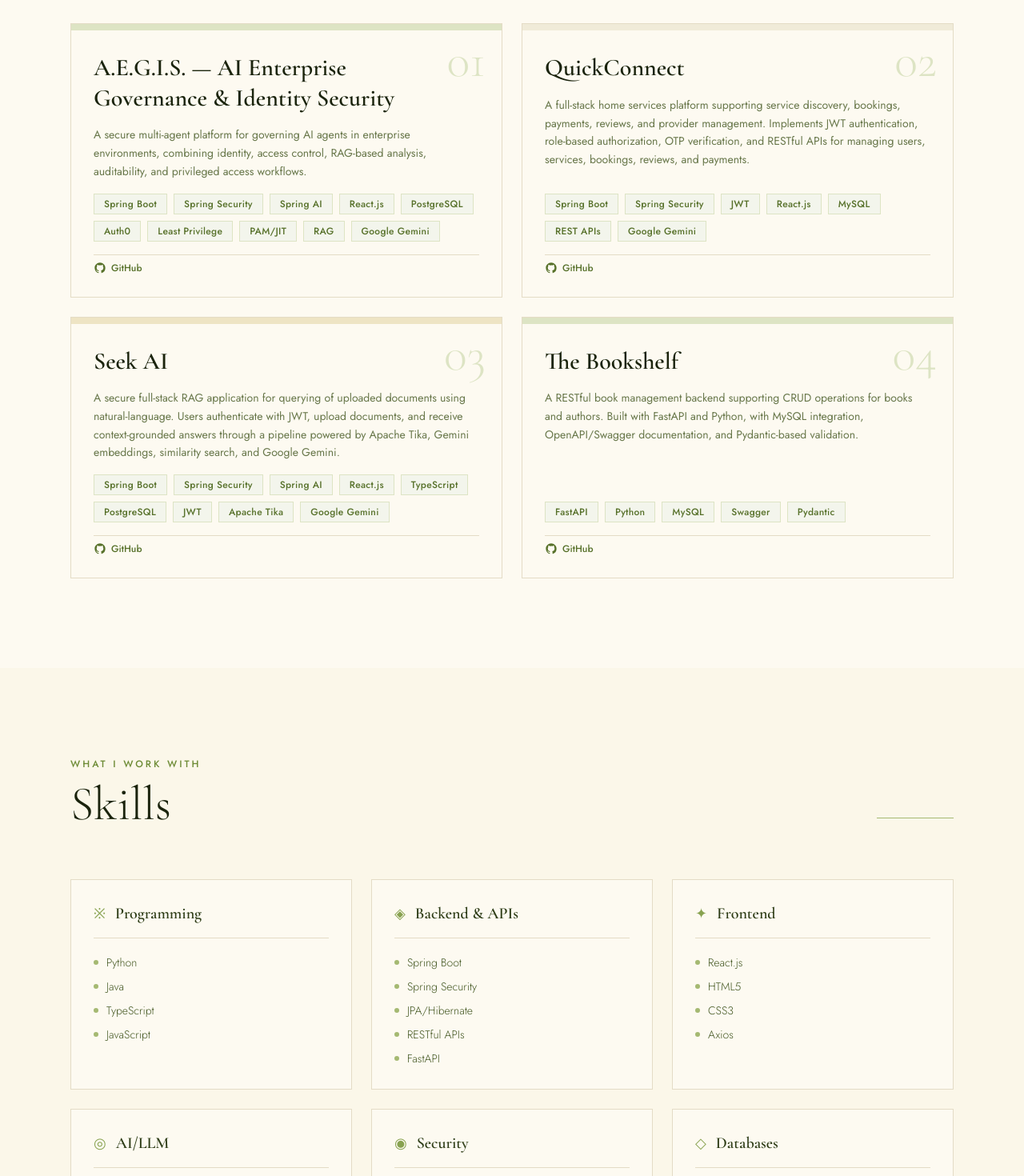
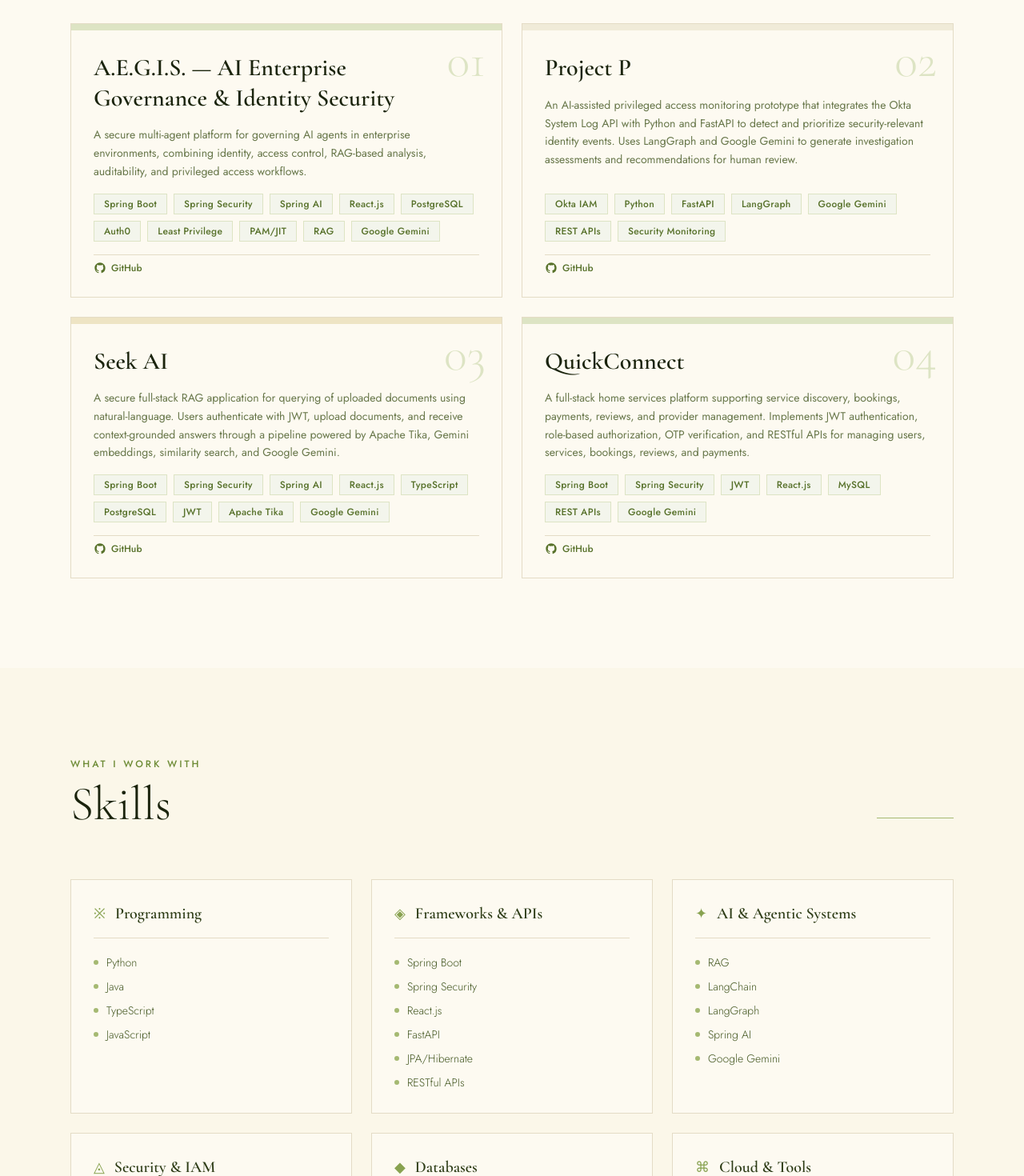
Before and after one commit to Rohitha-25/rohitha-25.github.io, a React (Vite) app: page / in a window 1280 px wide. Shown: the part 1760-3230 px from the top of the page at 80% size. Built offline with nearby package versions, Linux system fonts and the light colour scheme.

Commit message:
portfolio

```diff
--- a/src/components/Skills.jsx
+++ b/src/components/Skills.jsx
@@ -1,13 +1,12 @@
 import { skills } from '../data/portfolio'
 
 const ICONS = {
-  Programming:         '※',
-  'Backend & APIs':    '◈',
-  Frontend:            '✦',
-  'AI/LLM':            '◎',
-  Security:            '◉',
-  Databases:           '◇',
-  'Cloud & Tools':     '⌘',
+  Programming:            '※',
+  'Frameworks & APIs':    '◈',
+  'AI & Agentic Systems': '✦',
+  'Security & IAM':       '◬',
+  Databases:              '◆',
+  'Cloud & Tools':        '⌘',
 }
 
 export default function Skills() {
--- a/src/data/portfolio.js
+++ b/src/data/portfolio.js
@@ -55,18 +55,18 @@
   },
   {
     id:    2,
-    name:  'QuickConnect',
-    desc:  'A full-stack home services platform supporting service discovery, bookings, payments, reviews, and provider management. Implements JWT authentication, role-based authorization, OTP verification, and RESTful APIs for managing users, services, bookings, reviews, and payments.',
+    name:  'Project P',
+    desc:  'An AI-assisted privileged access monitoring prototype that integrates the Okta System Log API with Python and FastAPI to detect and prioritize security-relevant identity events. Uses LangGraph and Google Gemini to generate investigation assessments and recommendations for human review.',
     tags: [
-      'Spring Boot',
-      'Spring Security',
-      'JWT',
-      'React.js',
-      'MySQL',
+      'Okta IAM',
+      'Python',
+      'FastAPI',
+      'LangGraph',
+      'Google Gemini',
       'REST APIs',
-      'Google Gemini',
+      'Security Monitoring',
     ],
-    repo:  'https://github.com/Rohitha-25/QuickConnect-Backend',
+    repo:  'https://github.com/Rohitha-25/Project-P',
     color: 'bg-warm-100',
   },
   {
@@ -89,16 +89,18 @@
   },
   {
     id:    4,
-    name:  'The Bookshelf',
-    desc:  'A RESTful book management backend supporting CRUD operations for books and authors. Built with FastAPI and Python, with MySQL integration, OpenAPI/Swagger documentation, and Pydantic-based validation.',
+    name:  'QuickConnect',
+    desc:  'A full-stack home services platform supporting service discovery, bookings, payments, reviews, and provider management. Implements JWT authentication, role-based authorization, OTP verification, and RESTful APIs for managing users, services, bookings, reviews, and payments.',
     tags: [
-      'FastAPI',
-      'Python',
+      'Spring Boot',
+      'Spring Security',
+      'JWT',
+      'React.js',
       'MySQL',
-      'Swagger',
-      'Pydantic',
+      'REST APIs',
+      'Google Gemini',
     ],
-    repo:  'https://github.com/Rohitha-25/TheBookshelf-Python-FastAPI',
+    repo:  'https://github.com/Rohitha-25/QuickConnect-Backend',
     color: 'bg-olive-100',
   },
 ]
@@ -109,39 +111,34 @@
     items: ['Python', 'Java', 'TypeScript', 'JavaScript'],
   },
   {
-    category: 'Backend & APIs',
+    category: 'Frameworks & APIs',
     items: [
       'Spring Boot',
       'Spring Security',
+      'React.js',
+      'FastAPI',
       'JPA/Hibernate',
       'RESTful APIs',
-      'FastAPI',
     ],
   },
   {
-    category: 'Frontend',
-    items: [
-      'React.js',
-      'HTML5',
-      'CSS3',
-      'Axios',
-    ],
-  },
-  {
-    category: 'AI/LLM',
+    category: 'AI & Agentic Systems',
     items: [
       'RAG',
+      'LangChain',
+      'LangGraph',
       'Spring AI',
-      'Agentic AI',
       'Google Gemini',
     ],
   },
   {
-    category: 'Security',
+    category: 'Security & IAM',
     items: [
-      'JWT',
+      'Okta',
       'OAuth 2.0',
       'OIDC',
+      'JWT',
+      'MFA',
       'RBAC',
       'PAM/JIT',
     ],
```
Also changed, not shown: 3 other files (tests, documents, lock files or other folders).
